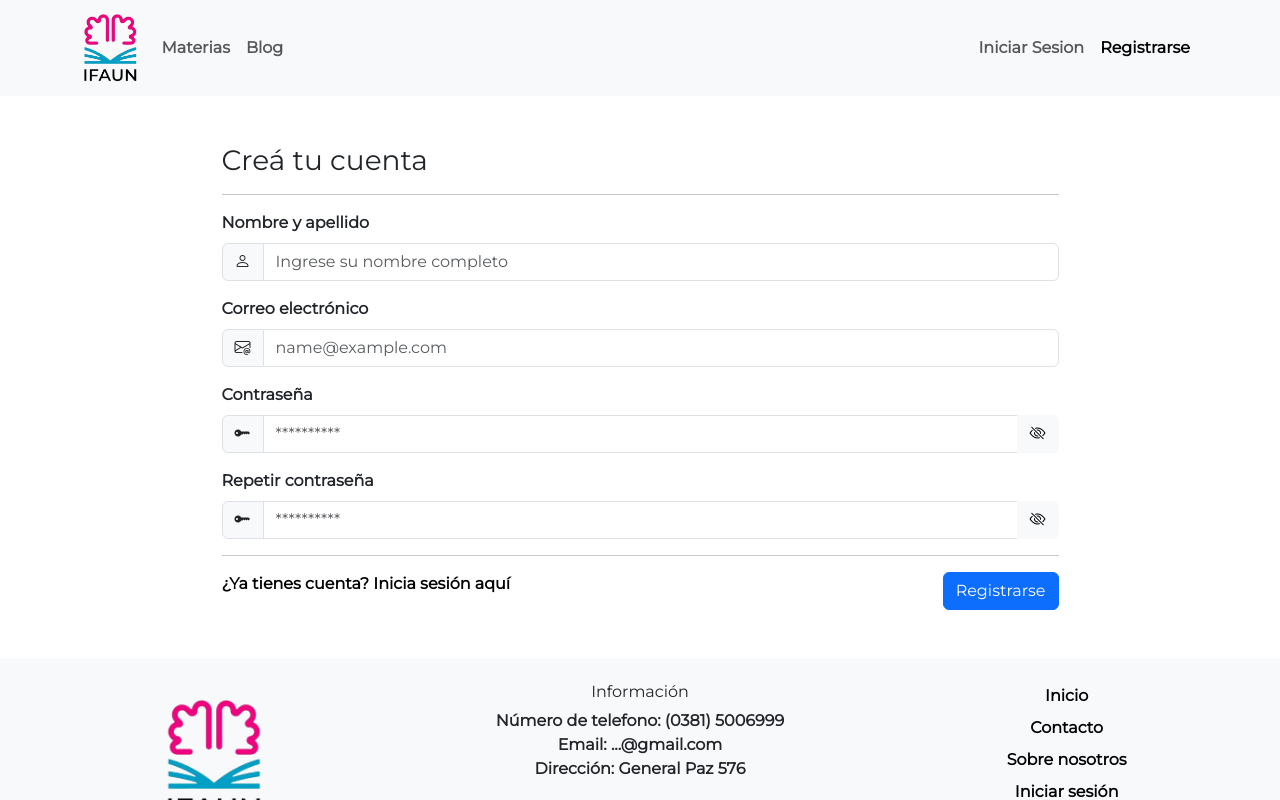
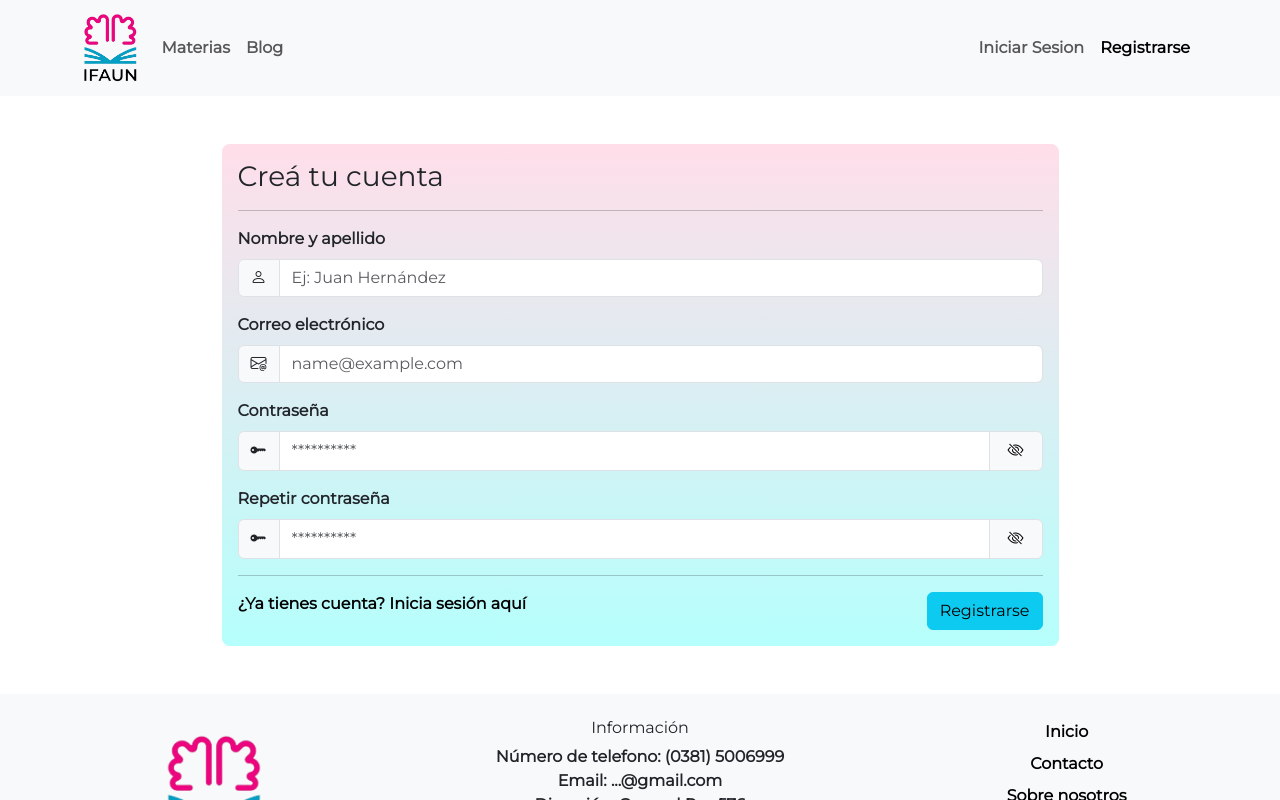
Before and after one commit to FranDelgado20/ProyectoIfaun, a React (Vite) app: page /register in a window 1280 px wide. Shown: the top 800 px of the page. Built offline with nearby package versions, Linux system fonts and the light colour scheme.

Commit message:
modifico boton de mostrar contraseña en register y login

```diff
--- a/src/Pages/LoginPage.jsx
+++ b/src/Pages/LoginPage.jsx
@@ -40,7 +40,7 @@ const LoginPage = () => {
         title: "¡Al parecer hubo un error!",
         text: error.response.data.msg,
         showConfirmButton: false,
-        timer: 2000
+        timer: 2000,
       });
     }
   };
@@ -56,7 +56,7 @@ const LoginPage = () => {
           validationSchema={errorLogin}
         >
           {({ values, errors, touched, handleChange, handleSubmit }) => (
-            <Form className="w-75">
+            <Form className="w-75 fondo p-3 rounded-3">
               <h3>Ingresá a tu cuenta</h3>
               <hr />
               <Form.Group className="mb-3" controlId="emailId">
@@ -92,11 +92,17 @@ const LoginPage = () => {
                     onChange={handleChange}
                     className={errors.pass && touched.pass && "is-invalid"}
                   />
-                  <Button variant="light" onClick={handleViewPass}>
-                    <i
-                      className={!viewPass ? "bi bi-eye-slash" : "bi bi-eye"}
-                    ></i>
-                  </Button>
+                  <InputGroup.Text id="groupPass">
+                    <button
+                      type="button"
+                      className="border-0 bg-transparent linkFooter"
+                      onClick={handleViewPass}
+                    >
+                      <i
+                        className={!viewPass ? "bi bi-eye-slash" : "bi bi-eye"}
+                      ></i>
+                    </button>
+                  </InputGroup.Text>
                 </InputGroup>
                 <small className="text-danger">
                   {errors.pass && touched.pass && errors.pass}
@@ -107,7 +113,7 @@ const LoginPage = () => {
                 <Link to={"/register"} className="noTienesCuentaButton">
                   ¿Aún no tienes cuenta? Registrate aquí
                 </Link>
-                <Button variant="primary" type="submit" onClick={handleSubmit}>
+                <Button variant="info" type="submit" onClick={handleSubmit}>
                   Iniciar sesión
                 </Button>
               </div>
--- a/src/Pages/RegisterPage.jsx
+++ b/src/Pages/RegisterPage.jsx
@@ -69,7 +69,7 @@ const RegisterPage = () => {
           validationSchema={errorRegister}
         >
           {({ values, errors, touched, handleChange, handleSubmit }) => (
-            <Form className="w-75">
+            <Form className="w-75 fondo p-3 rounded-3">
               <h3>Creá tu cuenta</h3>
               <hr />
               <Form.Group className="mb-3" controlId="nameId">
@@ -83,7 +83,7 @@ const RegisterPage = () => {
                     name="fullName"
                     value={values.fullName}
                     onChange={handleChange}
-                    placeholder="Ingrese su nombre completo"
+                    placeholder="Ej: Juan Hernández"
                     className={
                       errors.fullName && touched.fullName && "is-invalid"
                     }
@@ -126,11 +126,17 @@ const RegisterPage = () => {
                     placeholder="**********"
                     className={errors.pass && touched.pass && "is-invalid"}
                   />
-                  <Button variant="light" onClick={handleViewPass}>
+                  <InputGroup.Text id="groupPass">
+                    <button
+                      type="button"
+                      className="border-0 bg-transparent linkFooter"
+                      onClick={handleViewPass}
+                    >
                       <i
                         className={!viewPass ? "bi bi-eye-slash" : "bi bi-eye"}
                       ></i>
-                  </Button>
+                    </button>
+                  </InputGroup.Text>
                 </InputGroup>
                 <small className="text-danger">
                   {errors.pass && touched.pass && errors.pass}
@@ -150,11 +156,17 @@ const RegisterPage = () => {
                     placeholder="**********"
                     className={errors.rPass && touched.rPass && "is-invalid"}
                   />
-                  <Button variant="light" onClick={handleViewRepeatPass}>
+                  <InputGroup.Text id="groupRepeatPass">
+                    <button
+                      type="button"
+                      className="border-0 bg-transparent linkFooter"
+                      onClick={handleViewRepeatPass}
+                    >
                       <i
                         className={!viewrPass ? "bi bi-eye-slash" : "bi bi-eye"}
                       ></i>
-                  </Button>
+                    </button>
+                  </InputGroup.Text>
                 </InputGroup>
                 <small className="text-danger">
                   {errors.rPass && touched.rPass && errors.rPass}
@@ -165,7 +177,7 @@ const RegisterPage = () => {
                 <Link to={"/login"} className="noTienesCuentaButton">
                   ¿Ya tienes cuenta? Inicia sesión aquí
                 </Link>
-                <Button variant="primary" type="submit" onClick={handleSubmit}>
+                <Button variant="info" type="submit" onClick={handleSubmit}>
                   Registrarse
                 </Button>
               </div>
--- a/src/css/style.css
+++ b/src/css/style.css
@@ -5,7 +5,10 @@
   font-family: "Montserrat", sans-serif;
   font-weight: bold;
 }
-
+.fondo {
+  background-color: #ffdee9;
+  background-image: linear-gradient(180deg, #ffdee9 0%, #b5fffc 100%);
+}
 .noTienesCuentaButton {
   text-decoration: none;
   color: black;
```
Lines whose indentation alone changed are shown as unchanged.
